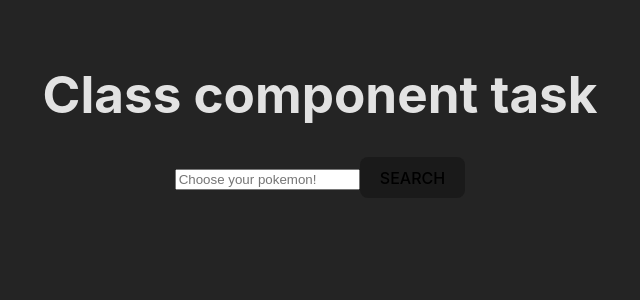
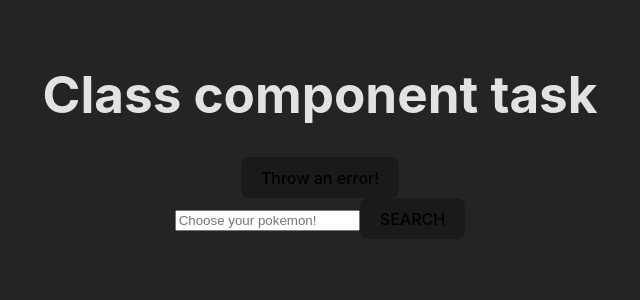
Before and after one commit to qoolebyaqa/ReactRS, a React (Vite) app: page / in a window 1280 px wide. Shown: the top 300 px of the page, without its empty margins (320-960 px from the left). Built offline with nearby package versions, Linux system fonts and the light colour scheme; no server answers.

Commit message:
feat: add error boundary component with button

```diff
--- a/src/App.tsx
+++ b/src/App.tsx
@@ -8,6 +8,7 @@ interface ISearchState {
   searchValue: string;
   pokemons: IPokeItem[] | null;
   totalPokemons: IPokeItem[] | null;
+  errorCreator: boolean
 }
 
 export interface IPokeItem {
@@ -16,40 +17,55 @@ export interface IPokeItem {
 }
 
 
-class App extends Component <Object, ISearchState> {
-  constructor(props: Object) {
+class App extends Component <object, ISearchState> {
+  constructor(props: object) {
     super(props)
     this.handleUpdatePokemons = this.handleUpdatePokemons.bind(this)
+    this.handleError = this.handleError.bind(this);
   }
 
   state = {
     searchValue: '',
     pokemons: null,
-    totalPokemons: null
+    totalPokemons: null,
+    errorCreator: false
   }
 
   handleUpdatePokemons() {
     const searchValue = localStorage.getItem('currentSearch') || '';
     this.setState((prevState: ISearchState) => ({
       searchValue,
+      errorCreator: prevState.errorCreator,
       totalPokemons: prevState.totalPokemons,
       pokemons: prevState.totalPokemons && (localStorage.getItem('currentSearch') !=='' ? prevState.totalPokemons.filter(pokemon => pokemon.name === searchValue) : prevState.totalPokemons)
     }));
   }
 
+  handleError() {
+    this.setState((prevState) => ({
+      ...prevState,
+      errorCreator: true
+    }))
+  }
+
   async componentDidMount() {
     const pokemons: IPokeItem[] = await getPokemons()
-    this.setState({
+    this.setState((prevState) => ({
       searchValue: '',
+      errorCreator: prevState.errorCreator,
       totalPokemons: pokemons,
       pokemons: localStorage.currentSearch ? pokemons.filter(pokemon => pokemon.name === localStorage.currentSearch) : pokemons
-    })
+    }))
   }
 
   render (): ReactNode {
+    if (this.state.errorCreator) {
+      throw new Error('User initiates this error');
+    }
     return (
       <>
         <h1>Class component task</h1>
+        <button onClick={this.handleError}>Throw an error!</button>
         <SearchComponent pokemonsUpdater={this.handleUpdatePokemons}/>
         {this.state.pokemons && <Pokelist items={this.state.pokemons}/>}
       </>
--- /dev/null
+++ b/src/components/ErrorBoundary.tsx
@@ -0,0 +1,32 @@
+import { Component, ReactNode } from "react";
+
+interface ErrorBoundaryProps {
+  children: ReactNode;
+}
+interface ErrorBoundaryState {
+  error: null | Error
+}
+
+class ErrorBoundary extends Component<ErrorBoundaryProps, ErrorBoundaryState> {
+  constructor(props:ErrorBoundaryProps) {
+    super(props);
+    this.state = { error: null };
+  }
+
+  componentDidCatch(error: Error) {
+    this.setState({
+      error: error
+    })
+  }
+
+  render() {
+    if (this.state.error) {
+      return (
+        <h2>Something went wrong.</h2>
+      );
+    }
+    return this.props.children;
+  }
+}
+
+export default ErrorBoundary;
--- a/src/components/Pokelist.tsx
+++ b/src/components/Pokelist.tsx
@@ -12,9 +12,11 @@ class Pokelist extends Component<itemsProps> {
   }
   render(): ReactNode {
     return (
-      <ul>
-        {this.props.items.map(pokemon => <Pokeitem item={pokemon} key={pokemon.url}/>)}
-      </ul>
+      <main>
+        <ul>
+          {this.props.items.map(pokemon => <Pokeitem item={pokemon} key={pokemon.url}/>)}
+        </ul>
+      </main>
     )
   }
 }
--- a/src/components/SearchComponent.tsx
+++ b/src/components/SearchComponent.tsx
@@ -32,7 +32,7 @@ class SearchComponent extends Component<ISearchProp, ISearchState> {
 
   render(): ReactNode {
     return (
-      <div>
+      <header>
         <label htmlFor="search"></label>
         <input
           type="text"
@@ -44,7 +44,7 @@ class SearchComponent extends Component<ISearchProp, ISearchState> {
         <button type="button" onClick={this.handleSearch}>
           SEARCH
         </button>
-      </div>
+      </header>
     );
   }
 }
--- a/src/main.tsx
+++ b/src/main.tsx
@@ -2,9 +2,12 @@ import React from 'react';
 import ReactDOM from 'react-dom/client';
 import App from './App.tsx';
 import './index.css';
+import ErrorBoundary from './components/ErrorBoundary.tsx';
 
 ReactDOM.createRoot(document.getElementById('root')!).render(
   <React.StrictMode>
-    <App />
+    <ErrorBoundary>
+      <App />
+    </ErrorBoundary>
   </React.StrictMode>
 );
```
